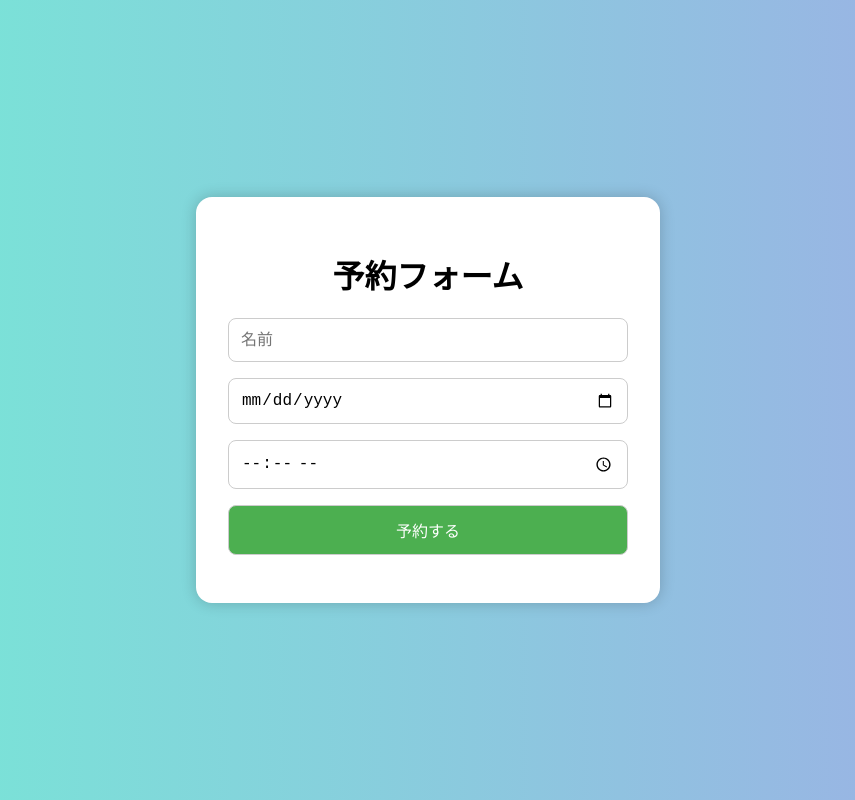
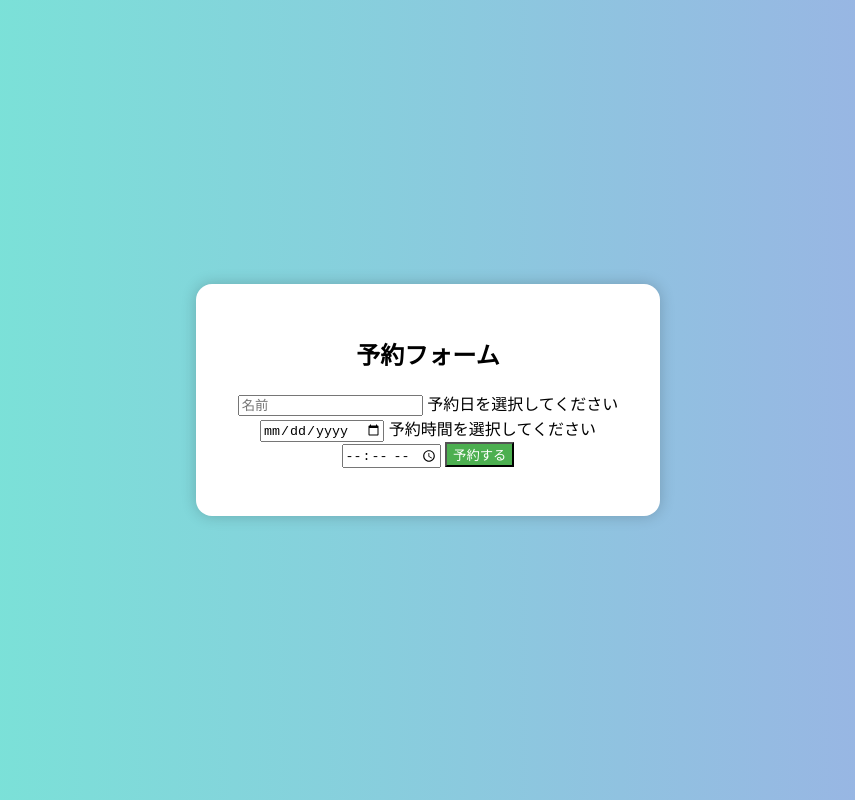
Before and after one commit to uj13e/reservation-form, a plain HTML site: page index.html in a window 1280 px wide. Shown: the whole page, without its empty margins (212-1067 px from the left). Drawn offline with Linux system fonts and the light colour scheme.

Commit message:
Update index.html

```diff
--- a/index.html
+++ b/index.html
@@ -7,11 +7,15 @@
 </head>
 <body>
   <div class="container">
-    <h1>予約フォーム</h1>
-    <form id="reserveForm">
-      <input type="text" name="name" placeholder="名前" required>
-      <input type="date" name="date" required>
-      <input type="time" name="time" required>
+    <h2>予約フォーム</h2>
+
+    <input type="text" id="name" placeholder="名前" />
+
+    <label for="date">予約日を選択してください</label>
+    <input type="date" id="date" />
+
+    <label for="time">予約時間を選択してください</label>
+    <input type="time" id="time" />
       <button type="submit">予約する</button>
     </form>
     <div id="result"></div>
```
